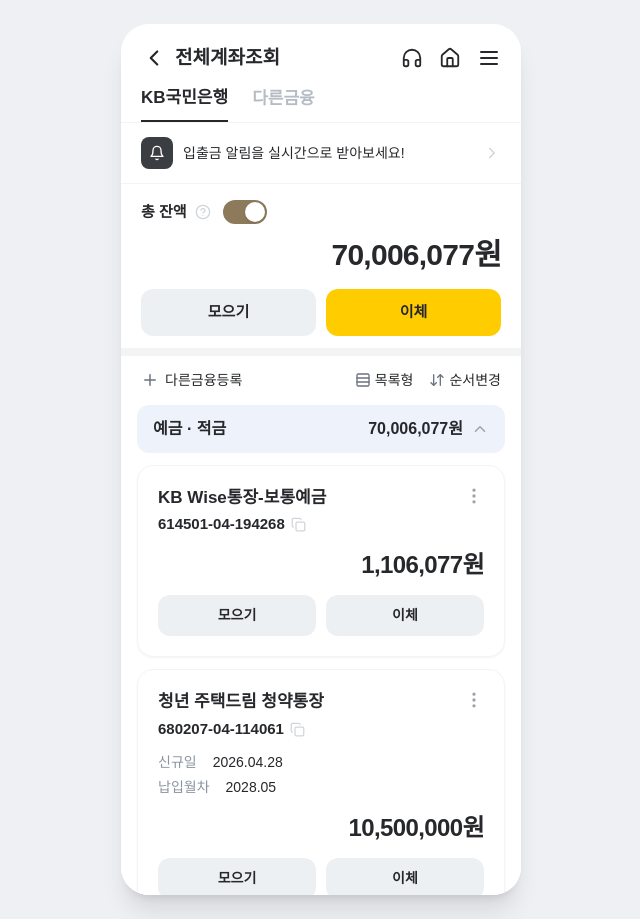
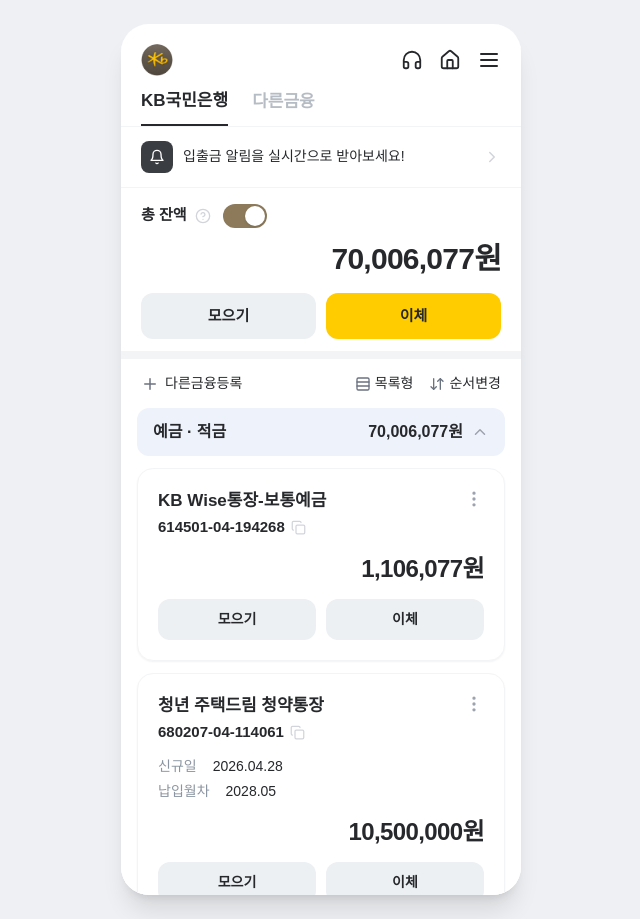
Before and after one commit to hm158842-lab/kb-app, a React (Vite) app: page / in a window 1280 px wide. Both pictures are taken after a click on the button "내 계좌 전체보기". Shown: the whole page, without its empty margins (319-959 px from the left). Built offline with nearby package versions, Linux system fonts and the light colour scheme.

Commit message:
로고 이미지 변경

```diff
--- a/src/MyBankHome.jsx
+++ b/src/MyBankHome.jsx
@@ -46,7 +46,7 @@
      },
     {
       type: "적금",
-      name: "KB내집마련 적금",
+      name: "KB맘대로 적금",
       number: "674311-21-009568",
       balance: 8_400_000,
       contacts: ["이만희", "백혜정"],
@@ -66,12 +66,7 @@
           <div className="absolute inset-0 z-30 flex flex-col" style={{ backgroundColor: "#FFFFFF" }}>
             {/* 헤더 */}
             <header className="flex items-center justify-between px-5 pt-5 pb-3">
-              <div className="flex items-center gap-2">
-                <button onClick={() => setView("home")} className="active:opacity-60">
-                  <ChevronLeft size={26} style={{ color: KB_DARK }} />
-                </button>
-                <span className="text-[19px] font-bold" style={{ color: KB_DARK }}>전체계좌조회</span>
-              </div>
+              <img src="/logo.png" alt="" className="w-8 h-8 rounded-full object-cover" />
               <div className="flex items-center gap-4" style={{ color: KB_DARK }}>
                 <Headphones size={22} /><Home size={22} /><Menu size={24} />
               </div>
```
Also changed, not shown: public/logo.png (added).
